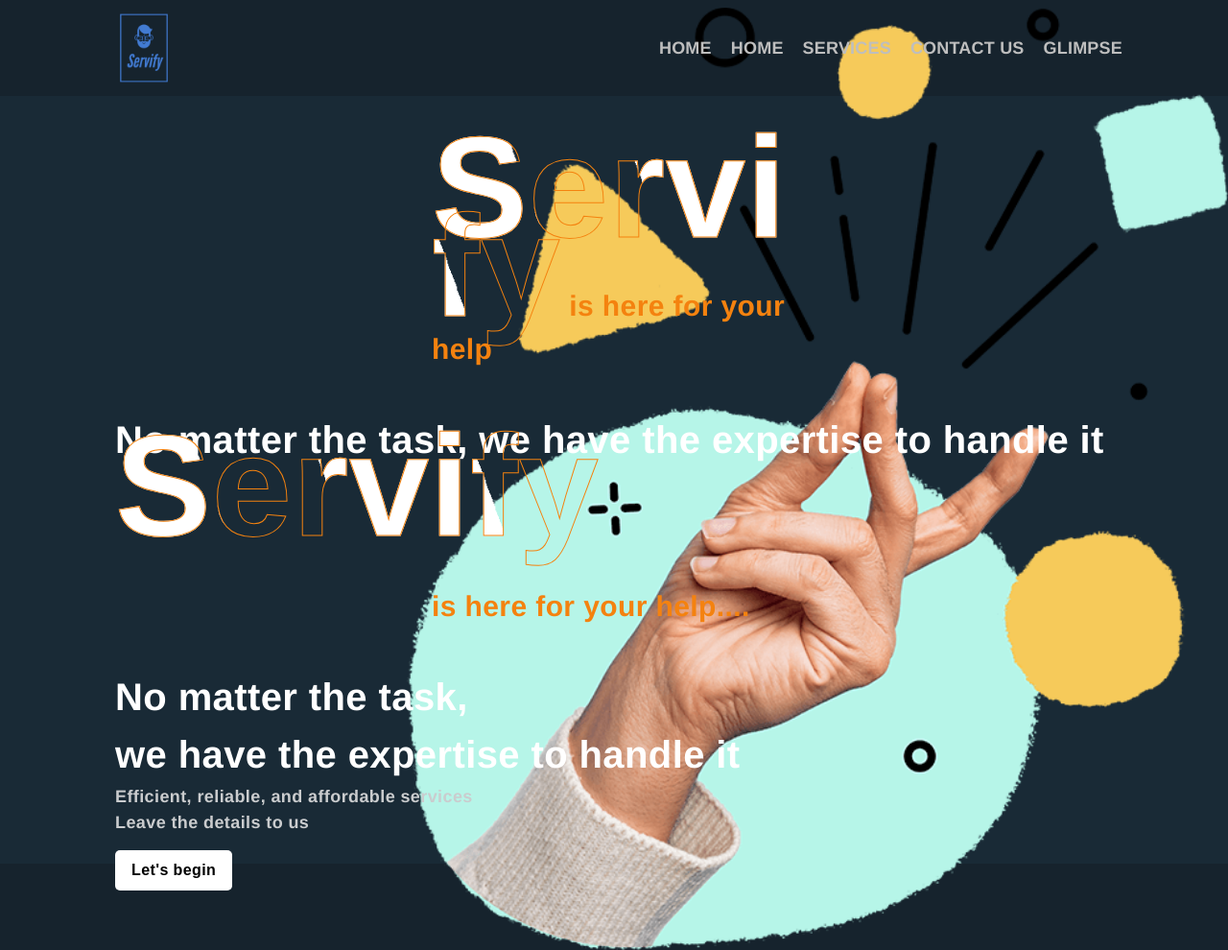
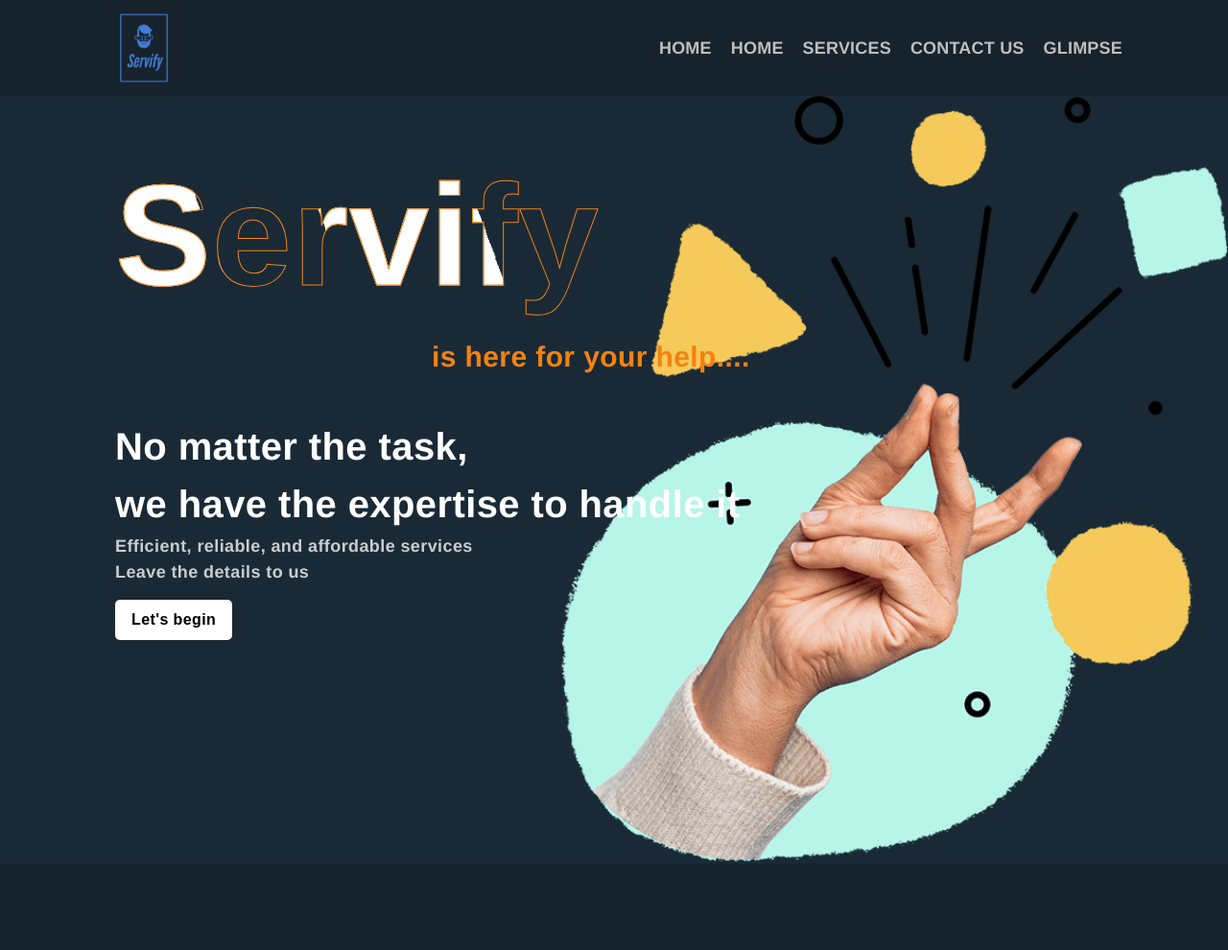
Before and after one commit to UDAY-2997/Servify, a plain HTML site: page index.html in a window 1280 px wide. Shown: the top 990 px of the page at 96% size. Drawn offline with Linux system fonts and the light colour scheme; files whose address does not match are found by name.

Commit message:
Update index.html

```diff
--- a/index.html
+++ b/index.html
@@ -55,9 +55,7 @@
       <div class="container hero-banner">
 
 
-        <div class="hero-text">
-          <h2 class="title1 "><span class="name">Servify</span> is here for your help</h2>
-          <h1 class="title2">No matter the task, we have the expertise to handle it</h1>
+
 
         <div>
           <h2 ><span class="name">Servify</span></h2>
```
